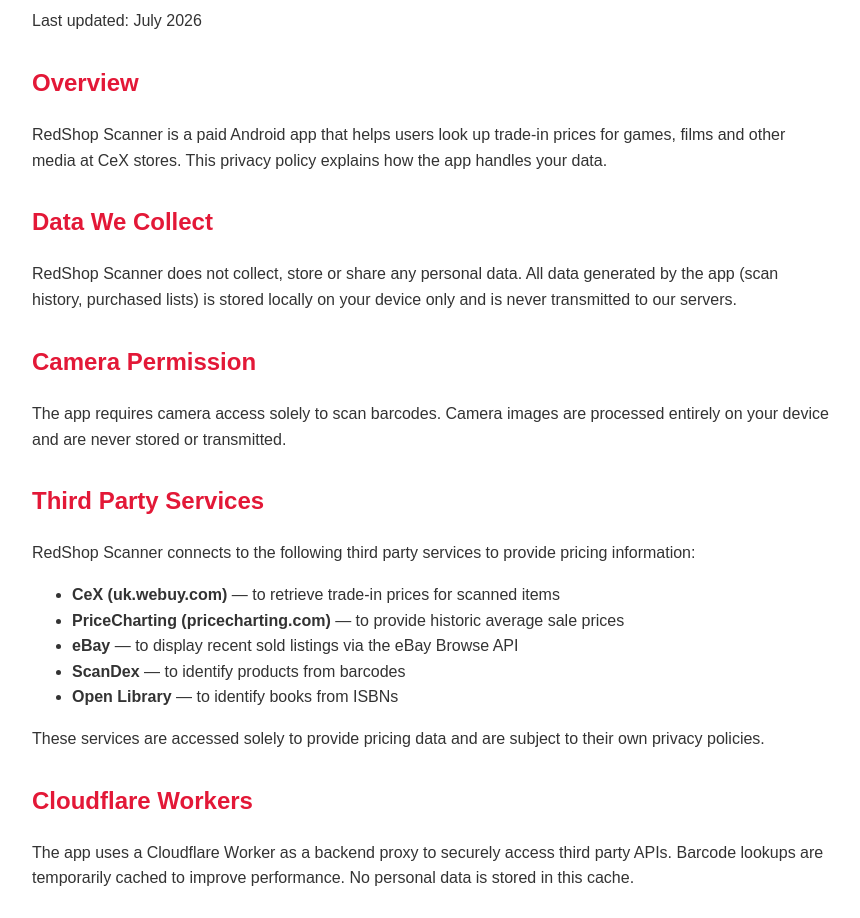
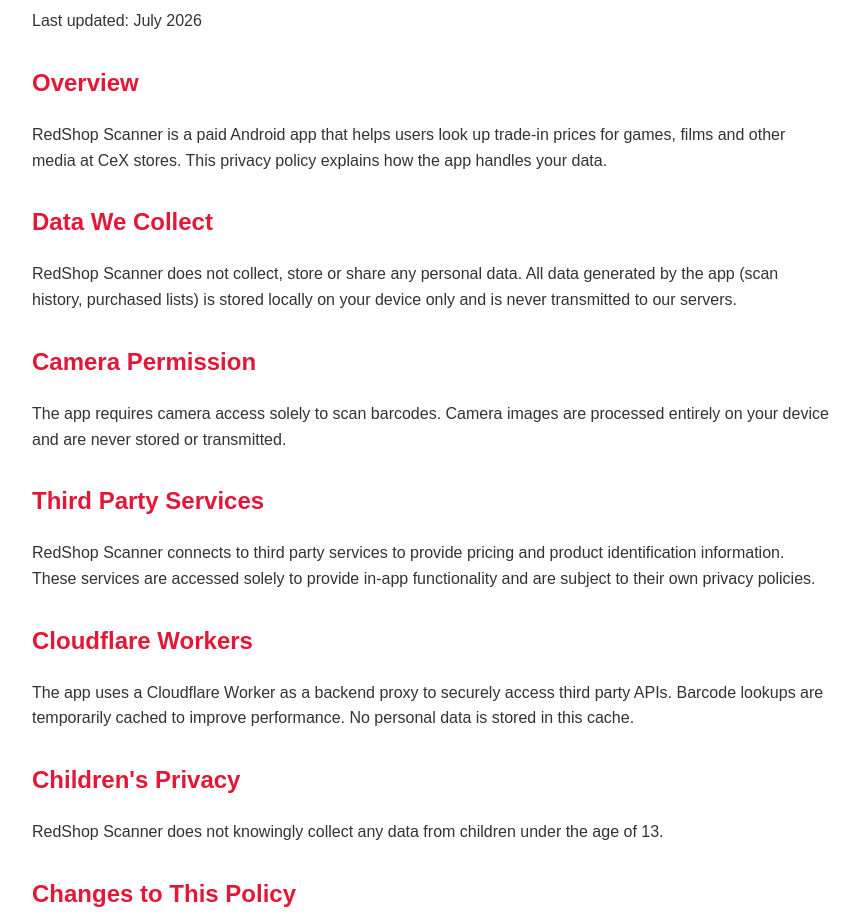
Before and after one commit to Fletchrrrr/redshop-privacy, a plain HTML site: page index.html in a window 1280 px wide. Shown: the part 106-1024 px from the top of the page, without its empty margins (208-1068 px from the left). Drawn offline with Linux system fonts and the light colour scheme.

Commit message:
Update index.html

```diff
--- a/index.html
+++ b/index.html
@@ -25,15 +25,7 @@
   <p>The app requires camera access solely to scan barcodes. Camera images are processed entirely on your device and are never stored or transmitted.</p>
 
   <h2>Third Party Services</h2>
-  <p>RedShop Scanner connects to the following third party services to provide pricing information:</p>
-  <ul>
-    <li><strong>CeX (uk.webuy.com)</strong> — to retrieve trade-in prices for scanned items</li>
-    <li><strong>PriceCharting (pricecharting.com)</strong> — to provide historic average sale prices</li>
-    <li><strong>eBay</strong> — to display recent sold listings via the eBay Browse API</li>
-    <li><strong>ScanDex</strong> — to identify products from barcodes</li>
-    <li><strong>Open Library</strong> — to identify books from ISBNs</li>
-  </ul>
-  <p>These services are accessed solely to provide pricing data and are subject to their own privacy policies.</p>
+  <p>RedShop Scanner connects to third party services to provide pricing and product identification information. These services are accessed solely to provide in-app functionality and are subject to their own privacy policies.</p>
 
   <h2>Cloudflare Workers</h2>
   <p>The app uses a Cloudflare Worker as a backend proxy to securely access third party APIs. Barcode lookups are temporarily cached to improve performance. No personal data is stored in this cache.</p>
```
